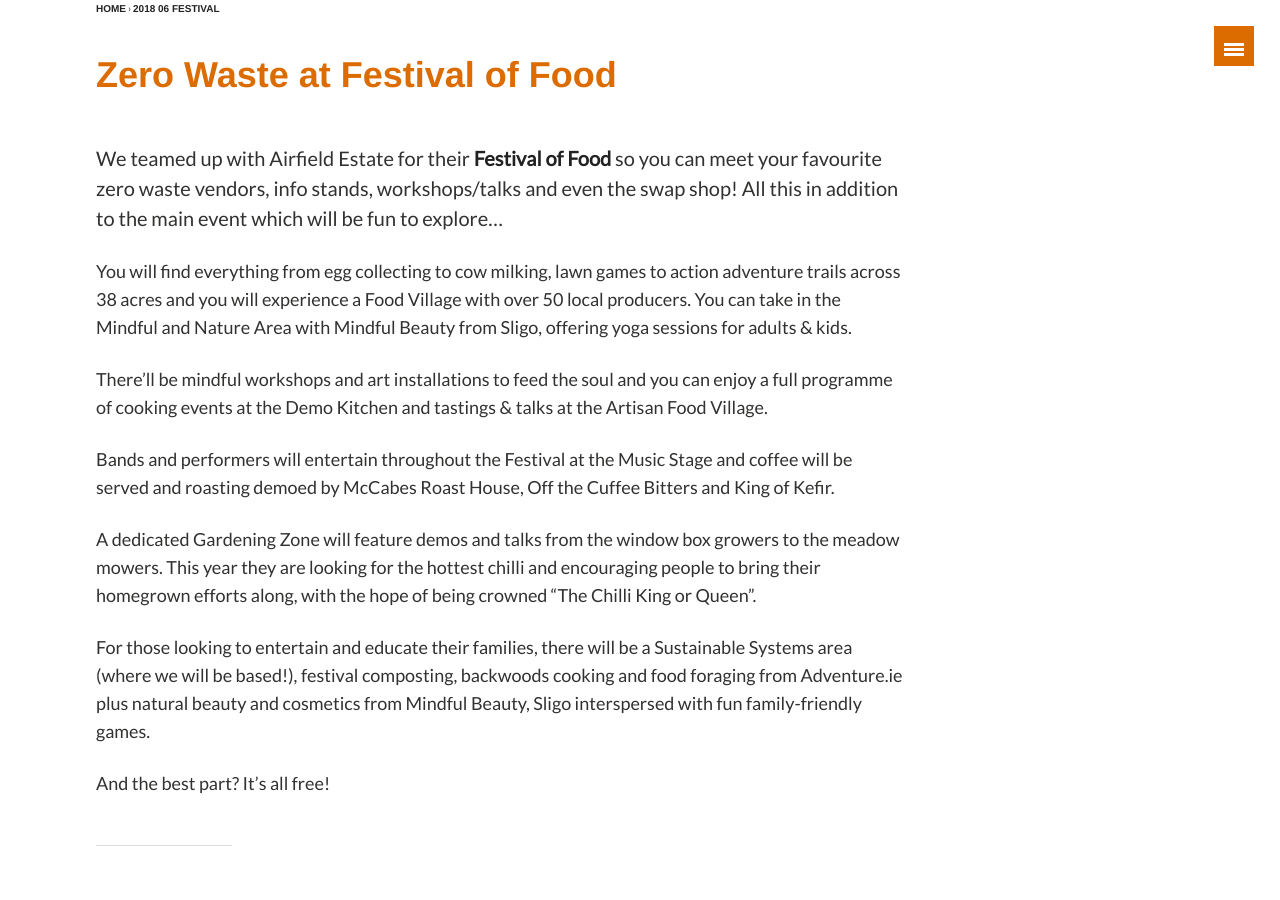
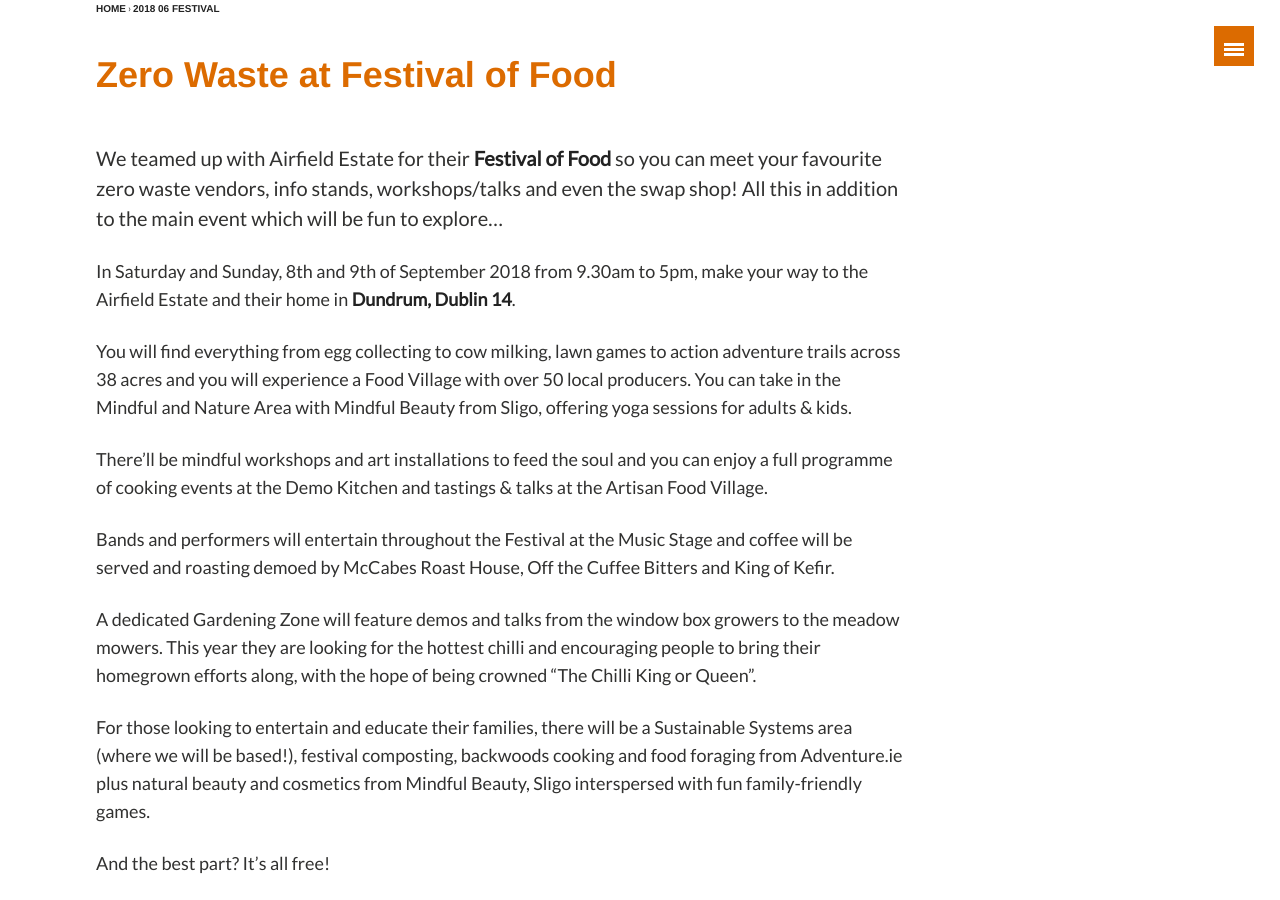
Before and after one commit to zerowastefestival/zerowastefestival.github.io, a Jekyll site: the page built from _posts/2018-09-01-zero-waste-at-festival-of-food.md, in a window 1280 px wide and 900 px high, scrolled down 729 px. Built offline with Jekyll 4.4.1, drawn with Linux system fonts in a browser that asks for light colours; some web fonts are replaced.

Commit message:
map added

```diff
--- a/_posts/2018-09-01-zero-waste-at-festival-of-food.md
+++ b/_posts/2018-09-01-zero-waste-at-festival-of-food.md
@@ -15,6 +15,8 @@
 
 We teamed up with Airfield Estate for their [Festival of Food](https://www.airfield.ie/festival-of-food/){:target="_blank"} so you can meet your favourite zero waste vendors, info stands, workshops/talks and even the swap shop! All this in addition to the main event which will be fun to explore...
 
+In Saturday and Sunday, 8th and 9th of September 2018 from 9.30am to 5pm, make your way to the Airfield Estate and their home in [Dundrum, Dublin 14](https://www.google.com/maps/place/Airfield+Estate/@53.2881542,-6.2393092,17z/data=!3m1!4b1!4m5!3m4!1s0x4867096c101d6cfb:0xa1d8d6db03387b79!8m2!3d53.2881542!4d-6.2371205){:target="_blank"}.
+
 You will find everything from egg collecting to cow milking, lawn games to action adventure trails across 38 acres and you will experience a Food Village with over 50 local producers. You can take in the Mindful and Nature Area with Mindful Beauty from Sligo, offering yoga sessions for adults & kids.
 
 There’ll be mindful workshops and art installations to feed the soul and you can enjoy a full programme of cooking events at the Demo Kitchen and tastings & talks at the Artisan Food Village.
```
